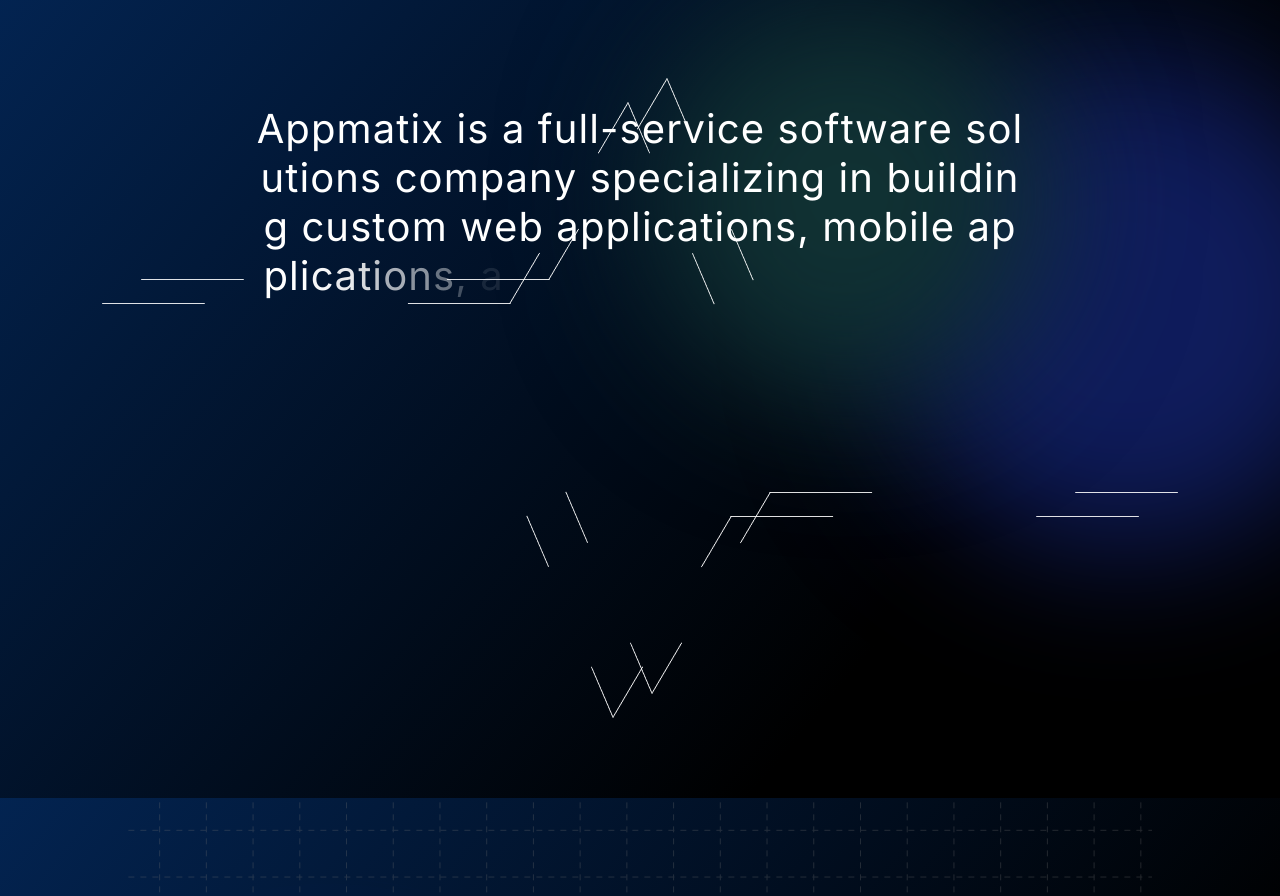
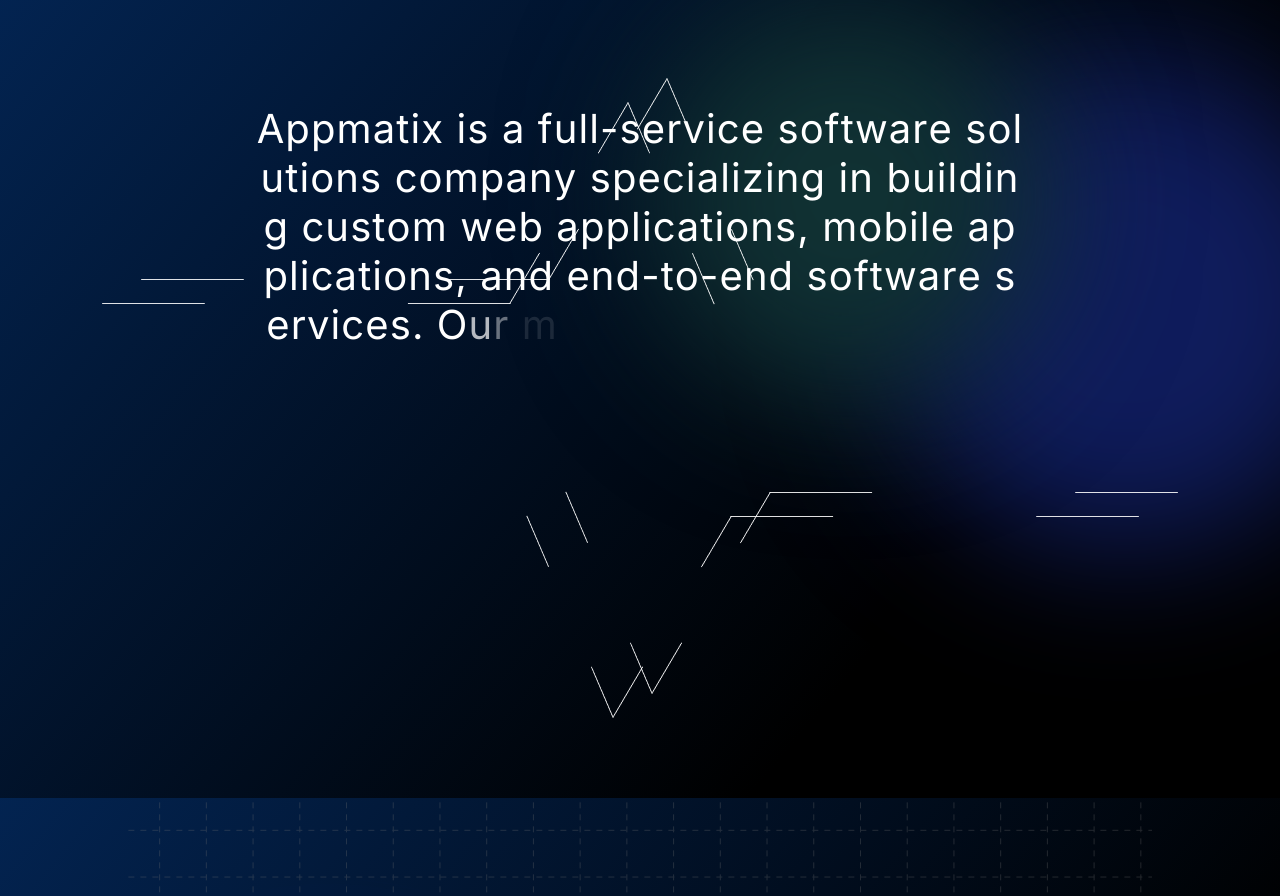
Before and after one commit to APPMATIX/Website, a React (Vite) app: page / in a window 1280 px wide. Shown: the part 1002-1898 px from the top of the page. Built offline with nearby package versions, Linux system fonts and the light colour scheme.

Commit message:
issue rectify on about page please check nandu on allignment

```diff
--- a/src/components/About.css
+++ b/src/components/About.css
@@ -20,6 +20,31 @@
   font-weight: 400;
   text-align: center;
   letter-spacing: 1.1px;
+}
+
+/* We need to ensure the span can be a reference for the cursor */
+#text span {
+  position: relative;
+  display: inline-block;
+}
+
+/* This creates and styles the blinking cursor */
+#text span::after {
+  content: "";
+  position: absolute;
+  top: 6px; /* Adjust vertical position */
+  bottom: 6px; /* Adjust vertical position */
+  right: -8px; /* Position cursor just after the text */
+  width: 3px;
+  background-color: white;
+  animation: blink 1s steps(1) infinite;
+}
+
+/* This keyframe animation makes the cursor blink */
+@keyframes blink {
+  50% {
+    background-color: transparent;
+  }
 }
 
 #lineGroup1 {
--- a/src/components/About.tsx
+++ b/src/components/About.tsx
@@ -13,18 +13,20 @@
 
   useGSAP(
     () => {
-      const splitText = new SplitText("#text", {
+      // Target the new span for the animation
+      const splitText = new SplitText("#text span", {
         type: "chars",
       });
 
       const characters = splitText.chars;
       gsap.from(characters, {
         opacity: 0,
-        stagger: 0.04,
-        ease: "back.out",
-        duration: 1,
+        stagger: 0.03, // Controls the speed of typing
+        ease: "none", // Gives a more mechanical, consistent typing speed
+        duration: 0.1, // Makes each character appear quickly
         scrollTrigger: {
           trigger: "#text",
+          start: "top 75%", // Starts the animation when the text is 75% down the screen
         },
       });
     },
@@ -37,7 +39,16 @@
         <img id="lineGroup1" src={LineGroup} />
         <img id="lineGroup2" src={LineGroup} />
         <h1 id="text">
-        Appmatix is a full-service software solutions company specializing in building custom web applications, mobile applications, and end-to-end software services. Our mission is to help businesses innovate, grow, and streamline their operations through reliable, scalable, and user-friendly digital solutions. With a focus on quality, security, and collaboration, we turn your ideas into powerful products that deliver real results.
+          {/* We've wrapped your text in a <span> tag */}
+          <span>
+            Appmatix is a full-service software solutions company specializing in
+            building custom web applications, mobile applications, and
+            end-to-end software services. Our mission is to help businesses
+            innovate, grow, and streamline their operations through reliable,
+            scalable, and user-friendly digital solutions. With a focus on
+            quality, security, and collaboration, we turn your ideas into
+            powerful products that deliver real results.
+          </span>
         </h1>
         <img id="lineGroup3" src={LineGroup} />
         <img id="lineGroup4" src={LineGroup} />
```
